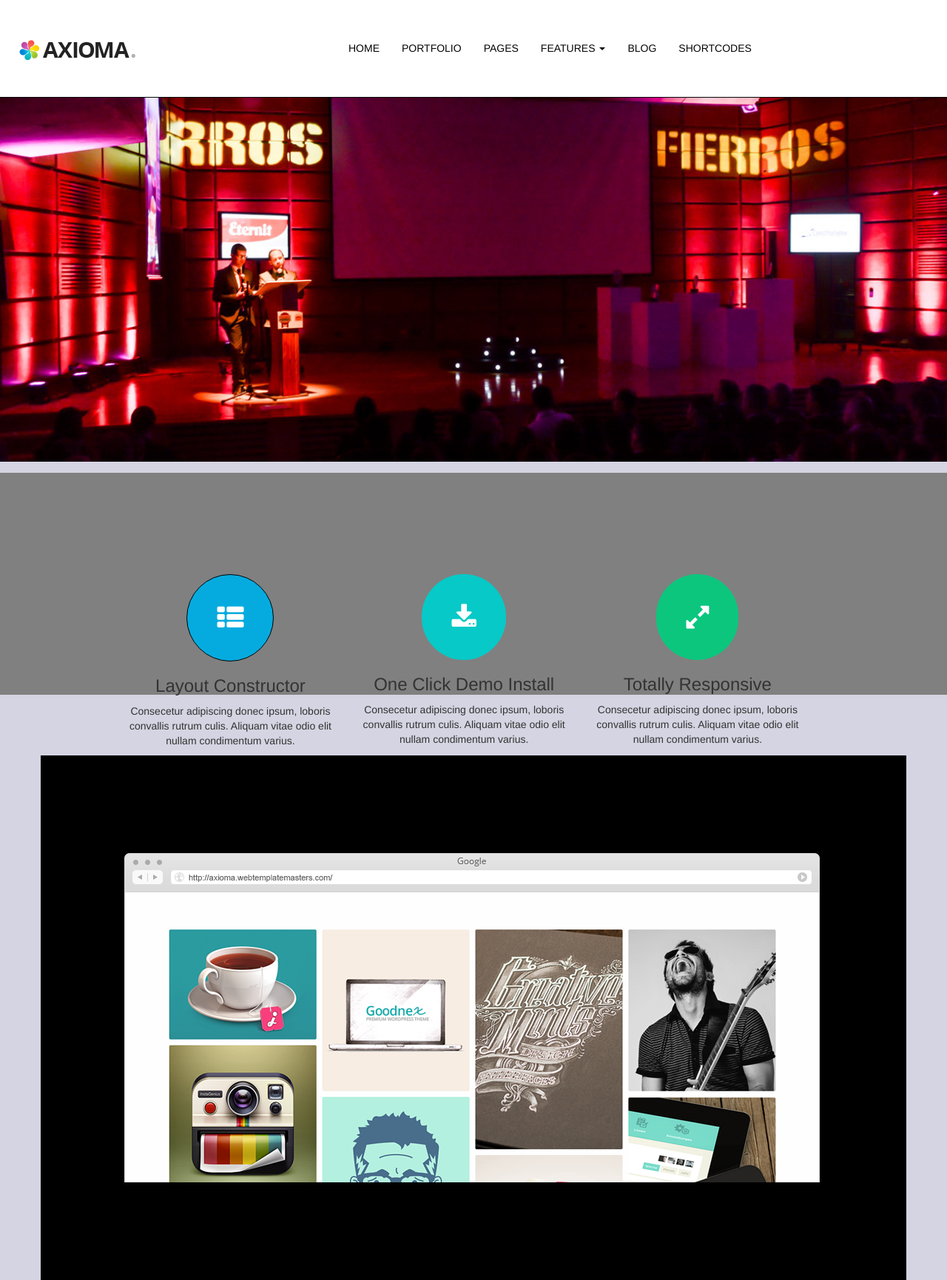
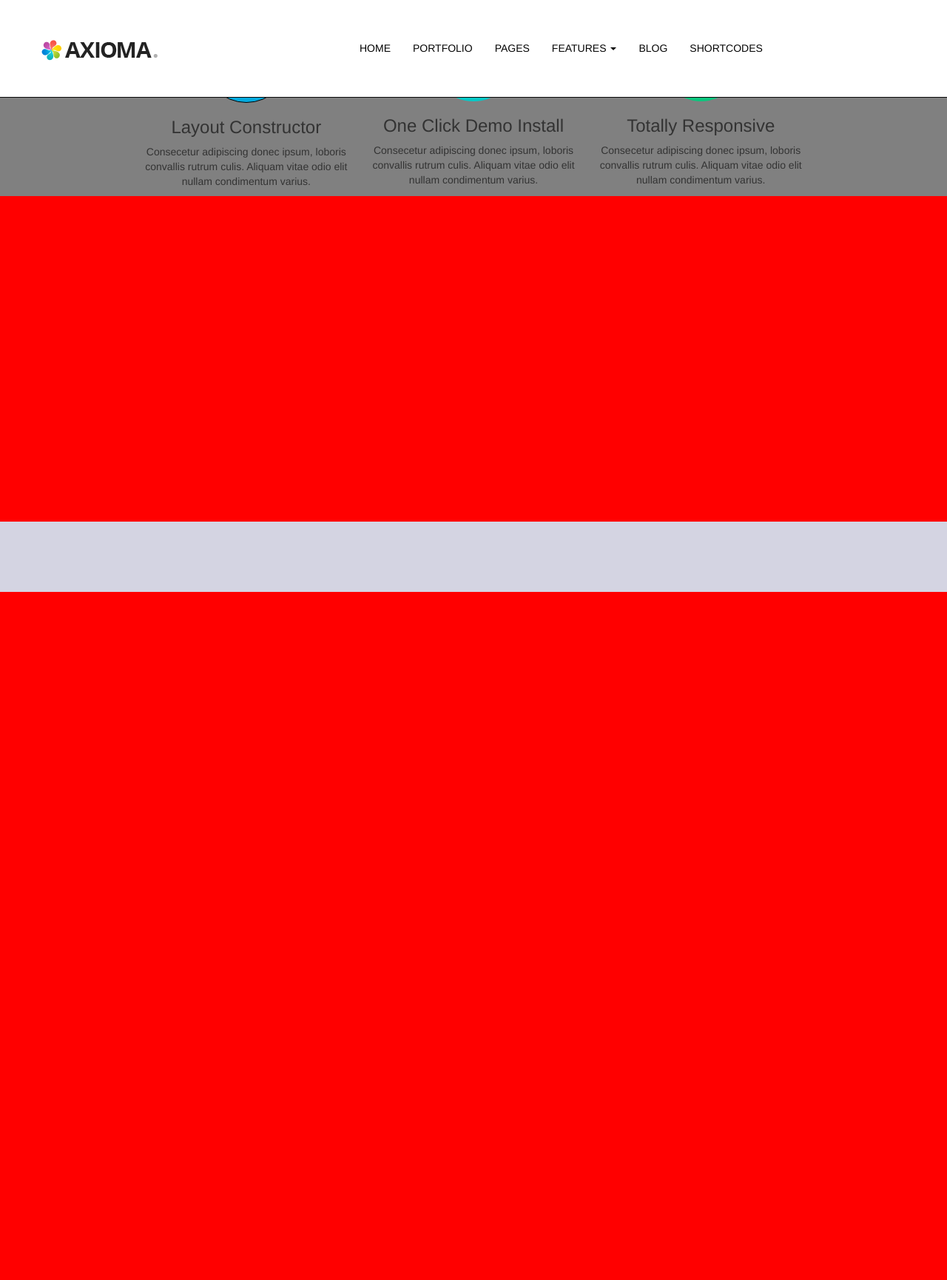
Before and after one commit to AnilKumaNilla/bootstrap, a PHP site: page / in a window 1280 px wide. Shown: the whole page at 74% size. After the commit the page ends 800 px from the top, so only its background shows below. Run offline with PHP 8.4, Linux system fonts and the light colour scheme.

Commit message:
today 28/3/017

```diff
--- a/index.php
+++ b/index.php
@@ -21,9 +21,10 @@
   </head>
 <body>
 <!-- Fixed navbar -->
-     <div class="container-fluid">
-    <nav class="navbar navbar-inverse navbar-fixed-top">
-        <div class="navbar-header">
+<div class="container">
+  <div class="row">
+    <nav class="col-xs-12 col-sm-12 col-md-12 col-lg-12 navbar navbar-inverse navbar-fixed-top">
+        <div class="col-xs-12 col-sm-12 col-md-12 col-lg-12 navbar-header">
           <button type="button" class="navbar-toggle collapsed" data-toggle="collapse" data-target="#navbar" aria-expanded="false" aria-controls="navbar">
             <span class="sr-only">Toggle navigation</span>
             <span class="icon-bar"></span>
@@ -56,47 +57,53 @@
         </div><!--/.nav-collapse -->
 
     </nav>
+  </div>
+</div>  <!-- /container -->
 
-
-
-
+<div class="container-fluid">
   <div class="row">
-      <div class="col-xs-12 col-sm-12 col-md-12 col-lg-12"><img src="image/axiona4.jpg" class="img-responsive" alt="Responsive image"></div>
+   <div class="col-xs-12 col-sm-12 col-md-12 col-lg-12 div2">
+<!--     <div class="col-xs-12 col-sm-12 col-md-12 col-lg-12">
+      <img src="image/axiona4.jpg" class="img-responsive">
+    </div> -->
+   </div>
+  </div>
+<div class="row">
+  <div class="col-xs-12 col-sm-12 col-md-12 col-lg-12 icon-div">
+      <div class="col-xs-12 col-sm-4 col-md-4 col-lg-4" style="text-align:justify;">
+      <h1 align="center"><i class="fa fa-th-list" aria-hidden="true"></i></h1>
+      <h3 align="center">Layout Constructor</h3>
+      <p align="center">Consecetur adipiscing donec ipsum, loboris convallis rutrum culis. Aliquam vitae odio elit nullam condimentum varius.</p>
+    </div>
+    <div class="col-xs-12 col-sm-4 col-md-4 col-lg-4 layout2">
+      <h1 align="center"><i class="fa fa-download" aria-hidden="true"></i></h1>
+      <h3 align="center"> One Click Demo Install</h3>
+      <p align="center">Consecetur adipiscing donec ipsum, loboris convallis rutrum culis. Aliquam vitae odio elit nullam condimentum varius.</p>
+    </div>
+    <div class="col-xs-12 col-sm-4 col-md-4 col-lg-4 layout3">
+      <h1 align="center"><i class="fa fa-expand" aria-hidden="true"></i></h1>
+      <h3 align="center"> Totally Responsive</h3>
+      <p align="center">Consecetur adipiscing donec ipsum, loboris convallis rutrum culis. Aliquam vitae odio elit nullam condimentum varius.</p>
+    </div>
+    </div>
+  </div>
+</div>
 </div>
 <div class="container-fluid">
-<div class="row icon-div">
-
-    <div class="col-xs-12 col-sm-4 col-md-4 col-lg-4" style="text-align:justify;"><h1 align="center"><i class="fa fa-th-list" aria-hidden="true"></i></h1><h3 align="center">Layout Constructor</h3>
-
-<p align="center">Consecetur adipiscing donec ipsum, loboris convallis rutrum culis. Aliquam vitae odio elit nullam condimentum varius.</p></div>
-    <div class="col-xs-12 col-sm-4 col-md-4 col-lg-4 layout2"><h1 align="center"><i class="fa fa-download" aria-hidden="true"></i></h1><h3 align="center"> One Click Demo Install</h3>
-
-<p align="center">Consecetur adipiscing donec ipsum, loboris convallis rutrum culis. Aliquam vitae odio elit nullam condimentum varius.</p></div>
-    <div class="col-xs-12 col-sm-4 col-md-4 col-lg-4 layout3"><h1 align="center"><i class="fa fa-expand" aria-hidden="true"></i></h1><h3 align="center"> Totally Responsive</h3>
-
-<p align="center">Consecetur adipiscing donec ipsum, loboris convallis rutrum culis. Aliquam vitae odio elit nullam condimentum varius.</p></div>
+  <div class="row">
+    <div class="col-xs-12 col-sm-4 col-md-4 col-lg-12 div1">
 
 
     </div>
-</div>  <!-- </contaneir> -->
-<div class="container">
-<div class="row image2">
-<div class="col-lg-offset-1 col-xs-12 col-sm-12 col-md-12 col-lg-10">
-    <img src="image/screen-browser.png" class="img-responsive">
   </div>
 </div>
-</div>
-
-</div>
-
-</div>  <!--  </container> -->
-
-
 
 
      <!-- jQuery (necessary for Bootstrap's JavaScript plugins) -->
      <script src="https://ajax.googleapis.com/ajax/libs/jquery/1.12.4/jquery.min.js"></script>
      <!-- Include all compiled plugins (below), or include individual files as needed -->
      <script src="js/bootstrap.min.js"></script>
+
+
 </body>
 </html>
--- a/style.css
+++ b/style.css
@@ -1,11 +1,3 @@
-.container-fluid {
-    /* padding-right: 15px; */
-    /* padding-left: 15px; */
-    padding: 0;
-    margin-right: auto;
-    margin-left: auto;
-}
-
 body {
     font-family: "Helvetica Neue",Helvetica,Arial,sans-serif;
     font-size: 14px;
@@ -60,6 +52,13 @@ body {
     color: #5ac1ca;
 }
 
+.div2
+{
+    height: 0%;
+    width: 100%;
+
+}
+
 .img-responsive
 {
     margin: 132px 0px;
@@ -67,12 +66,12 @@ body {
 
 .icon-div
 {
-    height: 300px;
-    width: 102%;
+    height:0%;
+    width: 100%;
     background: gray;
-    padding-left: 12%;
-    padding-right: 16%;
-    margin: -117px 0px;
+    padding-left: 14%;
+    padding-right: 14%;
+    margin: 0px 0px;
 }
 
 .fa-th-list
@@ -83,7 +82,7 @@ body {
     border-radius: 131px;
     border: 1px solid black;
 }
-.fa-th-list:hover
+.fa:hover
 {
 
     border: 3px solid red;
@@ -105,11 +104,11 @@ body {
     border-radius: 131px;
 }
 
-.image2
+.div1
 {
-    height: 100px
-    width:100%;
-    background: black;
+    height: 440px;
+    width: 100%;
+    background-color:red;
 }
 
 
@@ -137,24 +136,19 @@ body {
 
 }
 
+/*For Tablet __________________________________________________________________________________T___*/
+
 @media (max-width: 1199px) and (min-width: 768px)
 {
 
 .navbar-nav {
     float: left;
-    margin: 38px 98px;
+    margin: 38px 87px;
 
 
-    }}
+    }
+}
 
-
-/*For Tablet __________________________________________________________________________________T___*/
-/*
-
-
-
-
-*/
 /*For Mobile___________________________________________________________________________________M___*/
 @media(max-width:767px){
 
@@ -172,5 +166,10 @@ body {
     background-color: #2196F3;
 }
 
+.navbar-brand > img {
+    display: block;
+    margin: 40px -4px;
+}
+
 
 }
```
Lines whose indentation alone changed are shown as unchanged.
